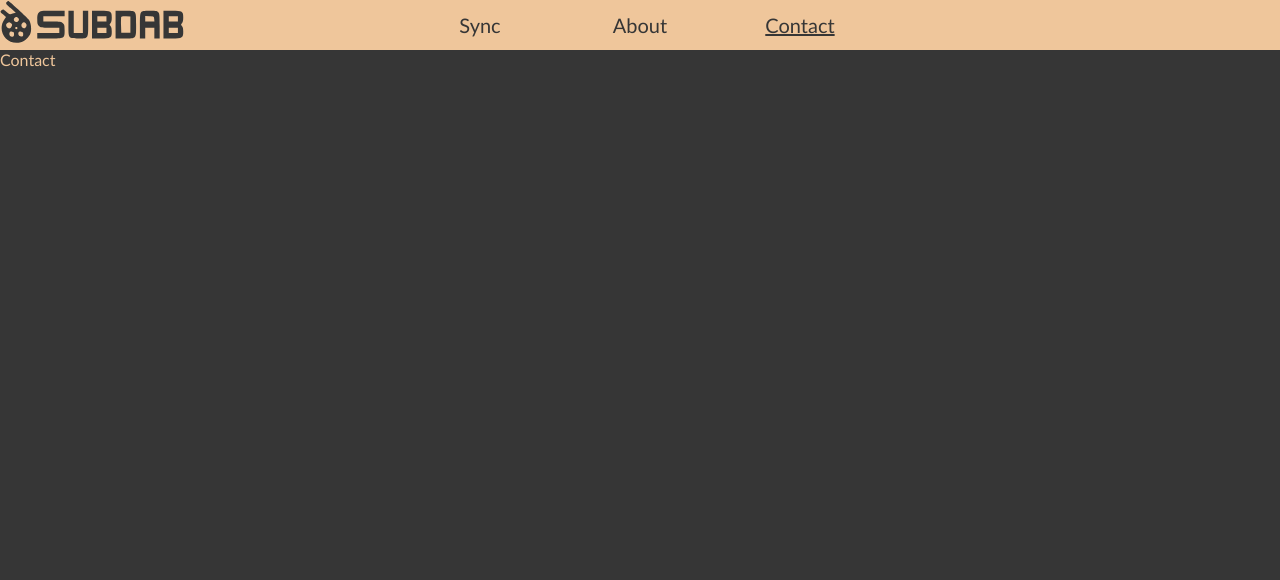
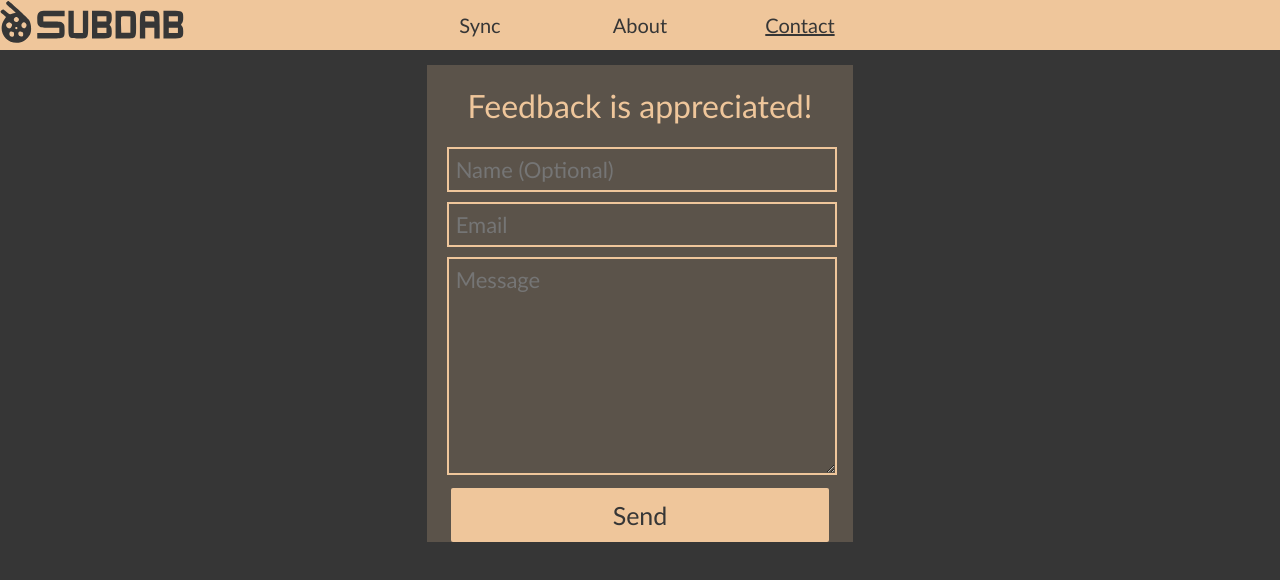
Before and after one commit to Eitan1112/subdab-webapp, a Next.js app: page /contact in a window 1280 px wide. Shown: the top 580 px of the page. Built offline with nearby package versions, Linux system fonts and the light colour scheme.

Commit message:
upadedd about and contact

```diff
--- a/pages/contact.js
+++ b/pages/contact.js
@@ -1,9 +1,21 @@
 import Navbar from '../components/navbar'
+import Grid from '@material-ui/core/Grid'
+import styles from './contact.module.css'
+import formStyles from '../components/form.module.css'
 
 const Contact = () => (
     <div>
         <Navbar />
-        Contact
+        <Grid container className={styles.container}>
+            <Grid item xs={false} sm={2} md={3} lg={4}/>
+            <Grid item xs={12} sm={8} md={6} lg={4} className={styles.formWrapper}>
+                <h1 className={styles.header}>Feedback is appreciated!</h1>
+                <input className={styles.textInput} placeholder="Name (Optional)"></input>
+                <input className={styles.textInput} placeholder="Email" type="email"></input>
+                <textarea className={[styles.textInput, styles.textarea].join(' ')} placeholder="Message"></textarea>
+                <button className={[formStyles.formButton, styles.button].join(' ')}>Send</button>
+            </Grid>
+        </Grid>
     </div>
 )
 
--- /dev/null
+++ b/pages/contact.module.css
@@ -0,0 +1,36 @@
+.container {
+    margin-top: 15px
+}
+
+.formWrapper {
+    background-color: rgba(239, 198, 155, 0.2);
+    padding: 0px 20px;
+}
+
+@media(max-width: 599px) {
+    .formWrapper {
+        background-color: #363636
+    }
+}
+
+.header {
+    text-align: center
+}
+
+.textInput {
+    border: 2px solid #EFC69B;
+    font-size: 22px;
+    padding: 7px;
+    background-color: transparent;
+    width: calc(100% - 14px);
+    margin-bottom: 10px;
+}
+
+.textarea {
+    height: 200px;
+}
+
+.button {
+    width: 101%;
+    margin-bottom: 10px;
+}
```
Also changed, not shown: pages/about.module.css (+7 -0 lines).
